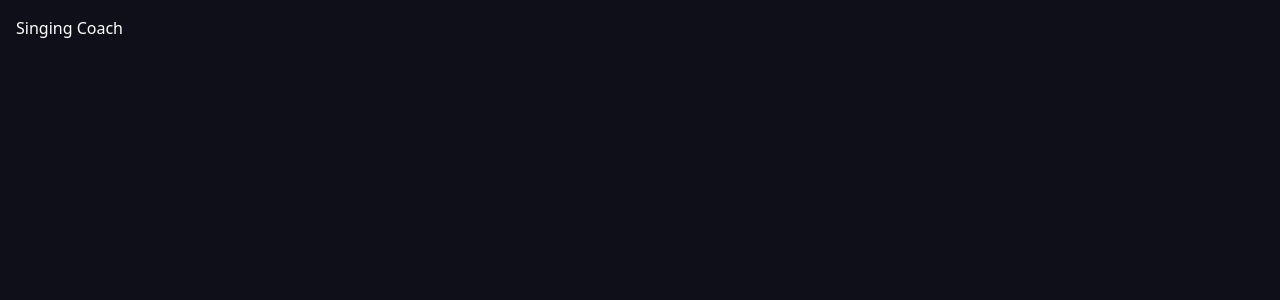
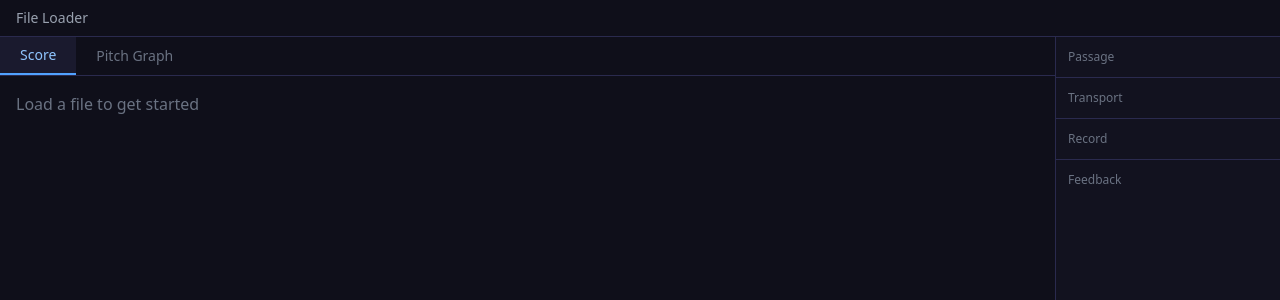
Before and after one commit to jgoleary/singing-coach, a React (Vite) app in the folder frontend/: page / in a window 1280 px wide. Shown: the top 300 px of the page. Built offline with nearby package versions, Linux system fonts and the light colour scheme.

Commit message:
feat: add app shell with split panel layout and stub components
Co-Authored-By: Claude Sonnet 4.6 <noreply@anthropic.com>

```diff
--- a/frontend/src/App.tsx
+++ b/frontend/src/App.tsx
@@ -1,3 +1,63 @@
+import { useState, useEffect } from "react";
+import { useStore } from "./store/useStore";
+import FileLoader from "./components/FileLoader";
+import ScoreViewer from "./components/ScoreViewer";
+import PitchGraph from "./components/PitchGraph";
+import PassageSelector from "./components/PassageSelector";
+import TransportControls from "./components/TransportControls";
+import RecordButton from "./components/RecordButton";
+import FeedbackPanel from "./components/FeedbackPanel";
+
+type LeftTab = "score" | "pitch";
+
 export default function App() {
-  return <div className="p-4 text-white">Singing Coach</div>;
+  const [activeTab, setActiveTab] = useState<LeftTab>("score");
+  const pitchData = useStore((s) => s.pitchData);
+
+  useEffect(() => {
+    if (pitchData) setActiveTab("pitch");
+  }, [pitchData]);
+
+  return (
+    <div className="h-screen flex flex-col bg-[#0f0f1a] text-gray-200 overflow-hidden">
+      <div className="border-b border-[#2a2a4e] px-4 py-2 flex-shrink-0">
+        <FileLoader />
+      </div>
+      <div className="flex flex-1 overflow-hidden">
+        <div className="flex-1 flex flex-col border-r border-[#2a2a4e] overflow-hidden">
+          <div className="flex border-b border-[#2a2a4e] flex-shrink-0">
+            <button
+              className={`px-5 py-2 text-sm ${
+                activeTab === "score"
+                  ? "text-blue-300 border-b-2 border-blue-400 bg-[#1a1a2e]"
+                  : "text-gray-500 hover:text-gray-300"
+              }`}
+              onClick={() => setActiveTab("score")}
+            >
+              Score
+            </button>
+            <button
+              className={`px-5 py-2 text-sm ${
+                activeTab === "pitch"
+                  ? "text-blue-300 border-b-2 border-blue-400 bg-[#1a1a2e]"
+                  : "text-gray-500 hover:text-gray-300"
+              }`}
+              onClick={() => setActiveTab("pitch")}
+            >
+              Pitch Graph
+            </button>
+          </div>
+          <div className="flex-1 overflow-auto">
+            {activeTab === "score" ? <ScoreViewer /> : <PitchGraph />}
+          </div>
+        </div>
+        <div className="w-56 flex flex-col overflow-y-auto bg-[#12121f]">
+          <PassageSelector />
+          <TransportControls />
+          <RecordButton />
+          <FeedbackPanel />
+        </div>
+      </div>
+    </div>
+  );
 }
--- /dev/null
+++ b/frontend/src/components/FeedbackPanel.tsx
@@ -0,0 +1,3 @@
+export default function FeedbackPanel() {
+  return <div className="p-3 text-xs text-gray-500">Feedback</div>;
+}
--- /dev/null
+++ b/frontend/src/components/FileLoader.tsx
@@ -0,0 +1,3 @@
+export default function FileLoader() {
+  return <div className="text-sm text-gray-400">File Loader</div>;
+}
--- /dev/null
+++ b/frontend/src/components/PassageSelector.tsx
@@ -0,0 +1,3 @@
+export default function PassageSelector() {
+  return <div className="p-3 border-b border-[#2a2a4e] text-xs text-gray-500">Passage</div>;
+}
--- /dev/null
+++ b/frontend/src/components/PitchGraph.tsx
@@ -0,0 +1,3 @@
+export default function PitchGraph() {
+  return <div className="p-4 text-gray-500">Record to see pitch graph</div>;
+}
--- /dev/null
+++ b/frontend/src/components/RecordButton.tsx
@@ -0,0 +1,3 @@
+export default function RecordButton() {
+  return <div className="p-3 border-b border-[#2a2a4e] text-xs text-gray-500">Record</div>;
+}
--- /dev/null
+++ b/frontend/src/components/ScoreViewer.tsx
@@ -0,0 +1,3 @@
+export default function ScoreViewer() {
+  return <div className="p-4 text-gray-500">Load a file to get started</div>;
+}
--- /dev/null
+++ b/frontend/src/components/TransportControls.tsx
@@ -0,0 +1,3 @@
+export default function TransportControls() {
+  return <div className="p-3 border-b border-[#2a2a4e] text-xs text-gray-500">Transport</div>;
+}
```
